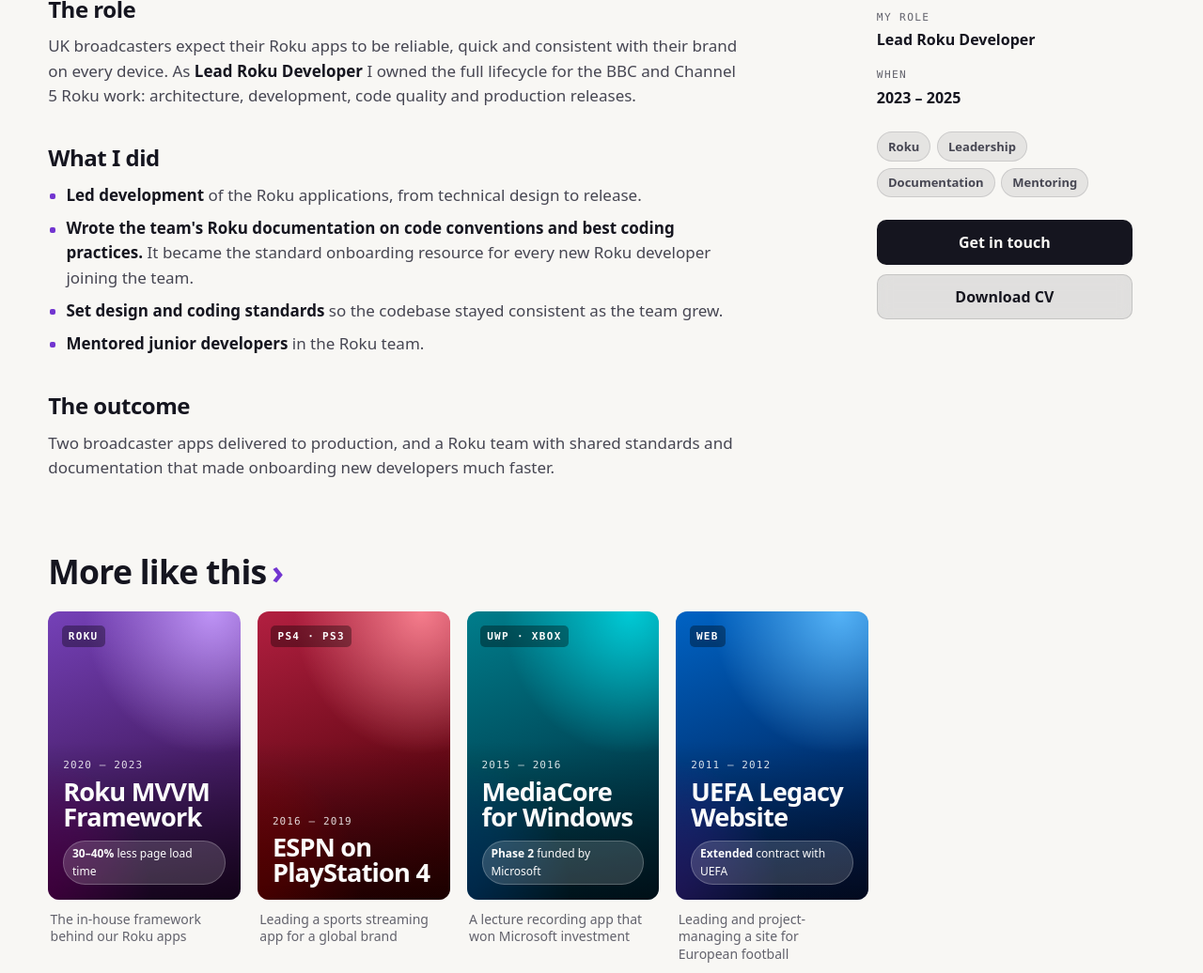
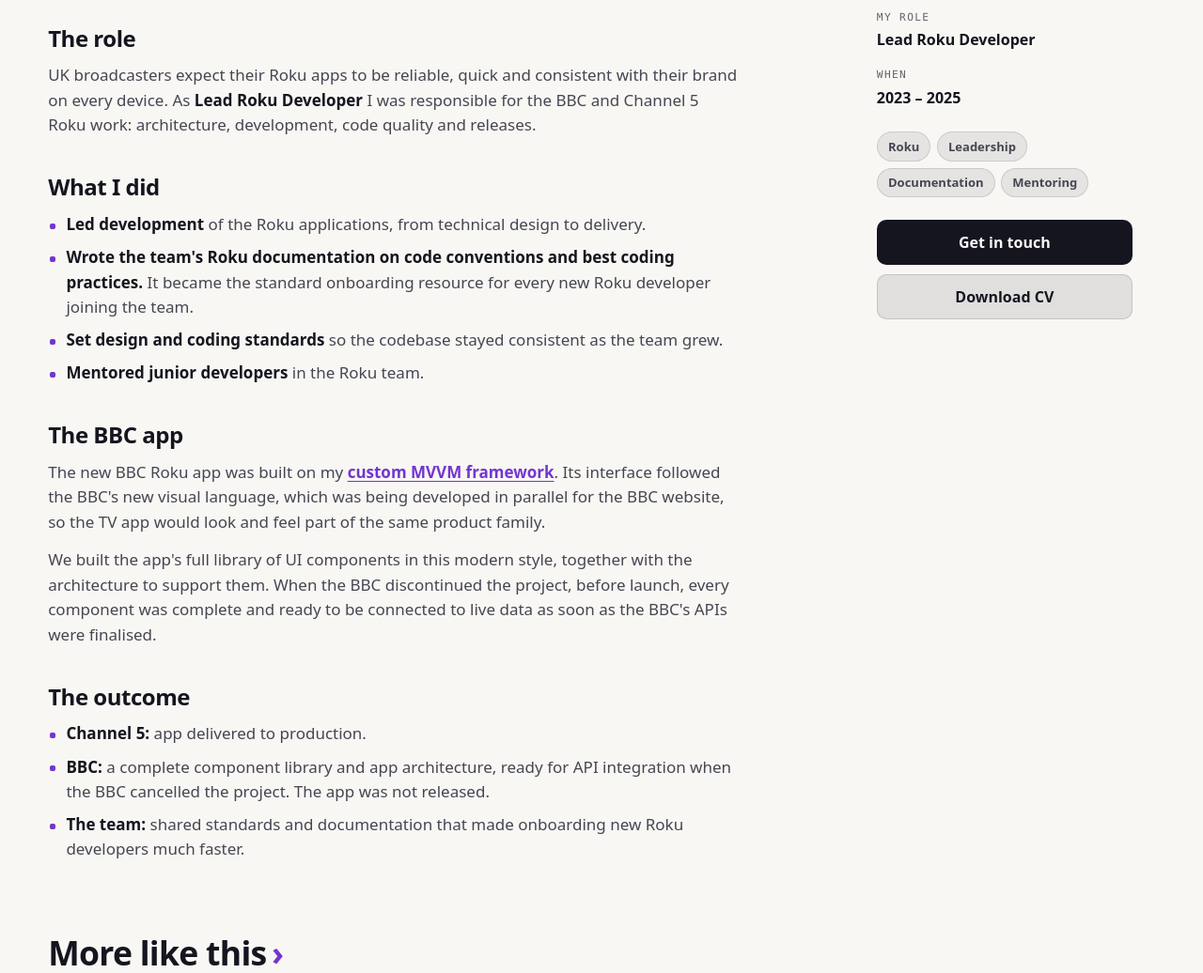
Before and after one commit to emmanouil-koufadakis/emmanouil-koufadakis.github.io, an Astro site: page /work/bbc-channel-5-roku in a window 1280 px wide. Shown: the part 709-1745 px from the top of the page at 94% size. Built offline with nearby package versions, Linux system fonts and the light colour scheme; Astro itself is replaced by a stand-in of ours.

Commit message:
Clarify the BBC app's status in the case study, role and PDF
The BBC cancelled the project before launch; the app's component library,
built in the BBC's new visual style on the custom MVVM framework, was
complete and ready for API integration. Channel 5 went to production.
Also style links inside case study text.

Co-Authored-By: Claude Opus 5.5 <noreply@anthropic.com>

```diff
--- a/src/content/work/bbc-channel-5-roku.mdx
+++ b/src/content/work/bbc-channel-5-roku.mdx
@@ -5,7 +5,7 @@ client: BBC · Channel 5 (via UIC Digital)
 platform: Roku
 role: Lead Roku Developer
 period: 2023 – 2025
-summary: As Lead Roku Developer I owned Roku development for two major UK broadcasters, from architecture through to production release, and set the standards the rest of the team built on.
+summary: As Lead Roku Developer I led Roku development for two major UK broadcasters, taking Channel 5 through to production and building a new BBC app on my custom MVVM framework, while setting the standards the rest of the team built on.
 tags: [Roku, Leadership, Documentation, Mentoring]
 hue: 330
 order: 2
@@ -13,15 +13,23 @@ order: 2
 
 ## The role
 
-UK broadcasters expect their Roku apps to be reliable, quick and consistent with their brand on every device. As **Lead Roku Developer** I owned the full lifecycle for the BBC and Channel 5 Roku work: architecture, development, code quality and production releases.
+UK broadcasters expect their Roku apps to be reliable, quick and consistent with their brand on every device. As **Lead Roku Developer** I was responsible for the BBC and Channel 5 Roku work: architecture, development, code quality and releases.
 
 ## What I did
 
-- **Led development** of the Roku applications, from technical design to release.
+- **Led development** of the Roku applications, from technical design to delivery.
 - **Wrote the team's Roku documentation on code conventions and best coding practices.** It became the standard onboarding resource for every new Roku developer joining the team.
 - **Set design and coding standards** so the codebase stayed consistent as the team grew.
 - **Mentored junior developers** in the Roku team.
 
+## The BBC app
+
+The new BBC Roku app was built on my [custom MVVM framework](/work/roku-mvvm-framework/). Its interface followed the BBC's new visual language, which was being developed in parallel for the BBC website, so the TV app would look and feel part of the same product family.
+
+We built the app's full library of UI components in this modern style, together with the architecture to support them. When the BBC discontinued the project, before launch, every component was complete and ready to be connected to live data as soon as the BBC's APIs were finalised.
+
 ## The outcome
 
-Two broadcaster apps delivered to production, and a Roku team with shared standards and documentation that made onboarding new developers much faster.
+- **Channel 5:** app delivered to production.
+- **BBC:** a complete component library and app architecture, ready for API integration when the BBC cancelled the project. The app was not released.
+- **The team:** shared standards and documentation that made onboarding new Roku developers much faster.
--- a/src/data/cv.ts
+++ b/src/data/cv.ts
@@ -87,9 +87,10 @@ export const experience: Role[] = [
     end: '2025-11',
     platform: 'Roku',
     clients: ['BBC', 'Channel 5'],
-    summary: 'Owned Roku development for UK broadcasters, from architecture to production release.',
+    summary: 'Led Roku development for UK broadcasters Channel 5 and BBC, from architecture to delivery.',
     highlights: [
-      'Spearheaded Roku development for UK broadcasters BBC and Channel 5, owning the full lifecycle from architecture to production release.',
+      'Spearheaded Roku development for UK broadcasters Channel 5 and BBC, owning architecture, development and code quality, and took the Channel 5 app through to production release.',
+      "Built the new BBC app on the custom MVVM framework I architected, delivering a complete component library in the BBC's new visual style, ready for API integration when the BBC cancelled the project ahead of launch.",
       "Wrote the team's Roku documentation on code conventions and best coding practices, which became the standard onboarding resource for new Roku developers.",
       'Set design and coding standards for the Roku team and mentored junior developers.',
     ],
--- a/src/styles/global.css
+++ b/src/styles/global.css
@@ -232,6 +232,9 @@
     background: var(--color-accent);
   }
   .prose-cs strong { color: var(--color-ink); font-weight: 650; }
+  .prose-cs a { color: var(--color-accent); font-weight: 600; text-decoration: underline; text-underline-offset: 3px; text-decoration-thickness: 1px; border-radius: 3px; }
+  .prose-cs a:hover { text-decoration-thickness: 2px; }
+  .prose-cs a:focus-visible { outline: none; box-shadow: var(--focus-ring); }
 }
 
 @keyframes live-pulse {
```
Also changed, not shown: 1 other file.
